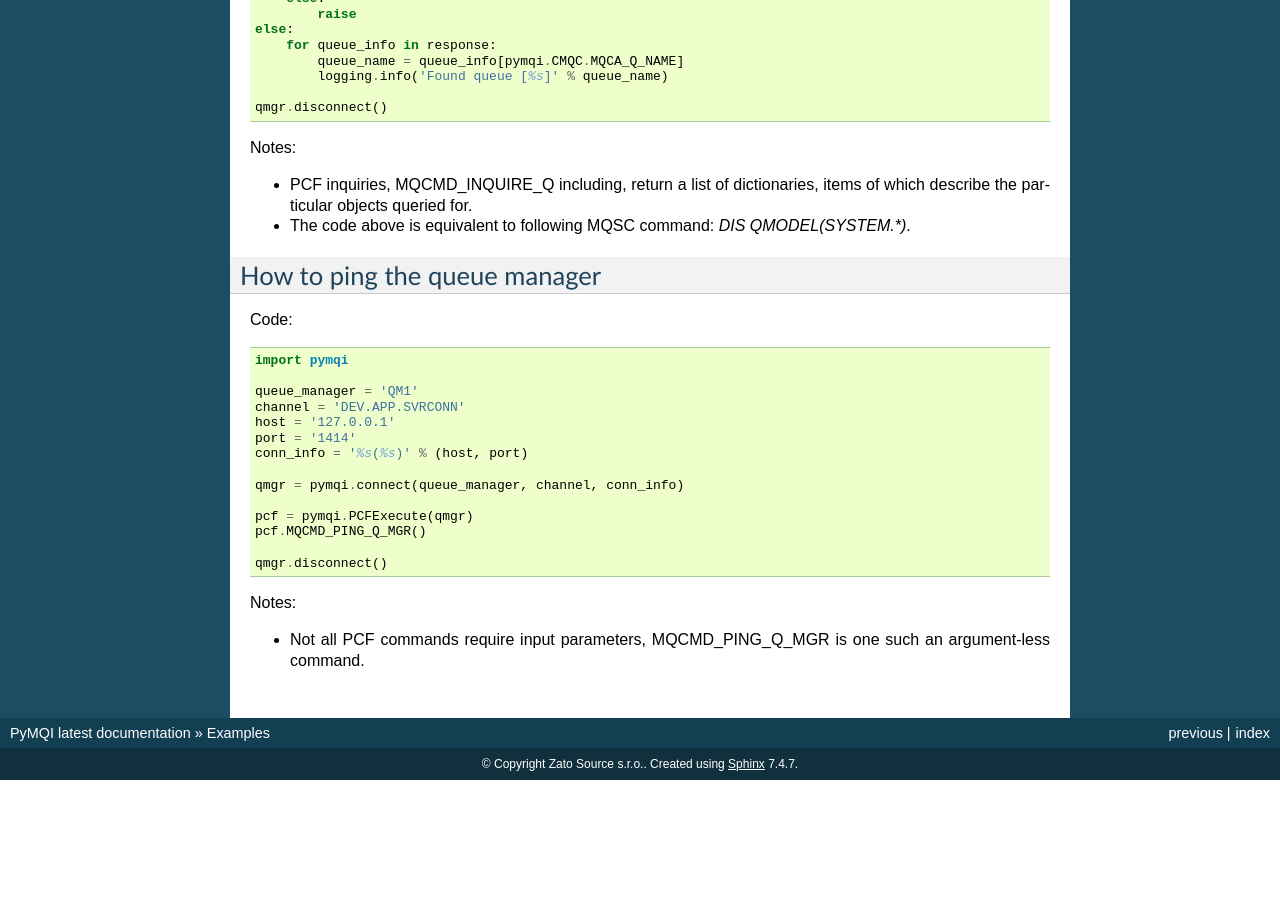
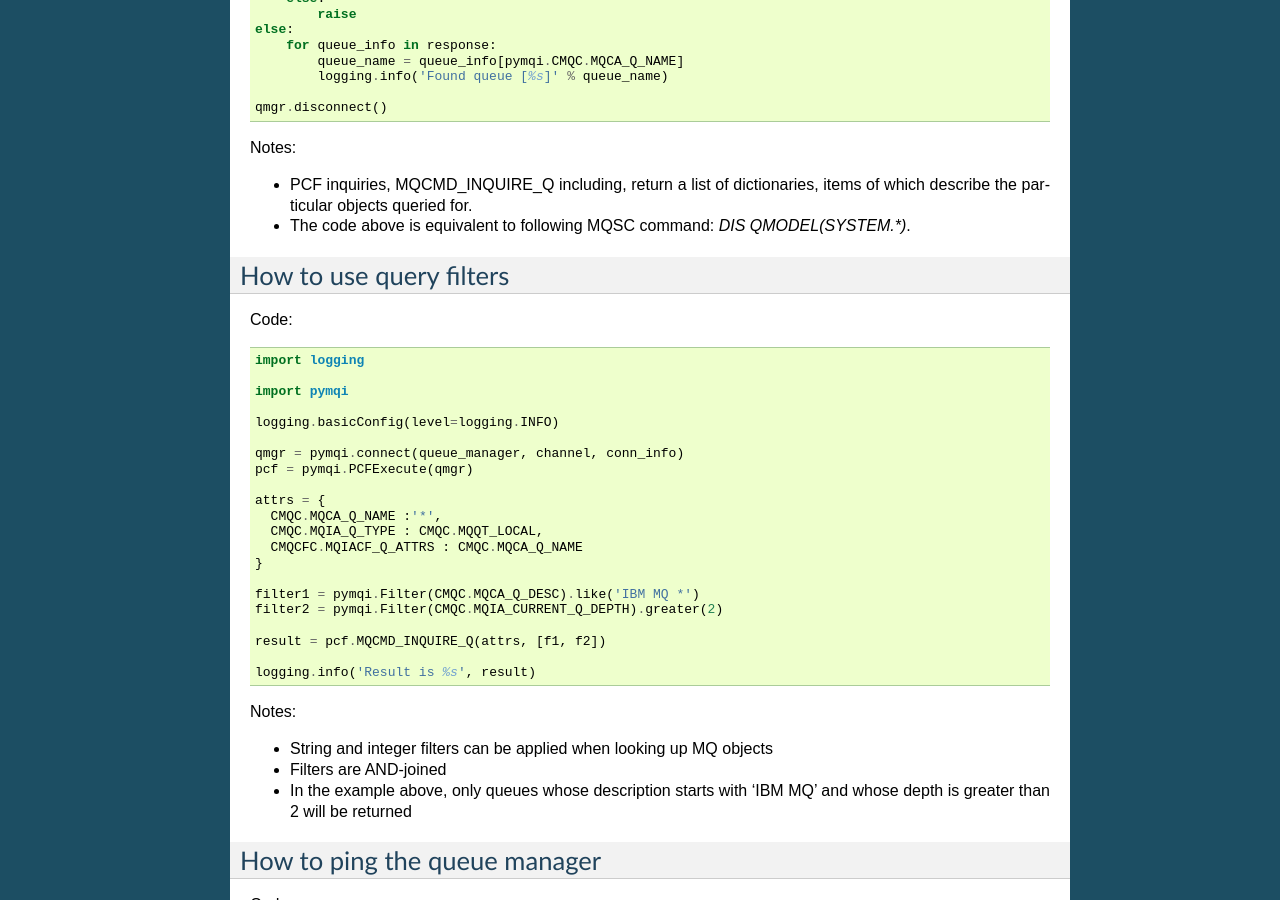
Before and after one commit to dsuch/pymqi, a Sphinx documentation site: the page built from docs/examples.rst, in a window 1280 px wide and 900 px high, scrolled down 18723 px. Built offline with Sphinx 7.4.7, drawn with Linux system fonts in a browser that asks for light colours; before the commit the page ends 19503 px from its top, so only the background shows below that; some of the changed text lies outside the part shown.

Commit message:
GH #102 - Added a usage example of query filters.

```diff
--- a/docs/examples.rst
+++ b/docs/examples.rst
@@ -1194,6 +1194,40 @@ Notes:
   *DIS QMODEL(SYSTEM.\*)*.
 
 =======================================
+How to use query filters
+=======================================
+
+Code::
+
+    import logging
+
+    import pymqi
+
+    logging.basicConfig(level=logging.INFO)
+
+    qmgr = pymqi.connect(queue_manager, channel, conn_info)
+    pcf = pymqi.PCFExecute(qmgr)
+
+    attrs = {
+      CMQC.MQCA_Q_NAME :'*',
+      CMQC.MQIA_Q_TYPE : CMQC.MQQT_LOCAL,
+      CMQCFC.MQIACF_Q_ATTRS : CMQC.MQCA_Q_NAME
+    }
+
+    filter1 = pymqi.Filter(CMQC.MQCA_Q_DESC).like('IBM MQ *')
+    filter2 = pymqi.Filter(CMQC.MQIA_CURRENT_Q_DEPTH).greater(2)
+
+    result = pcf.MQCMD_INQUIRE_Q(attrs, [f1, f2])
+
+    logging.info('Result is %s', result)
+
+Notes:
+
+* String and integer filters can be applied when looking up MQ objects
+* Filters are AND-joined
+* In the example above, only queues whose description starts with 'IBM MQ' and whose depth is greater than 2 will be returned
+
+=======================================
 How to ping the queue manager
 =======================================
 
```
